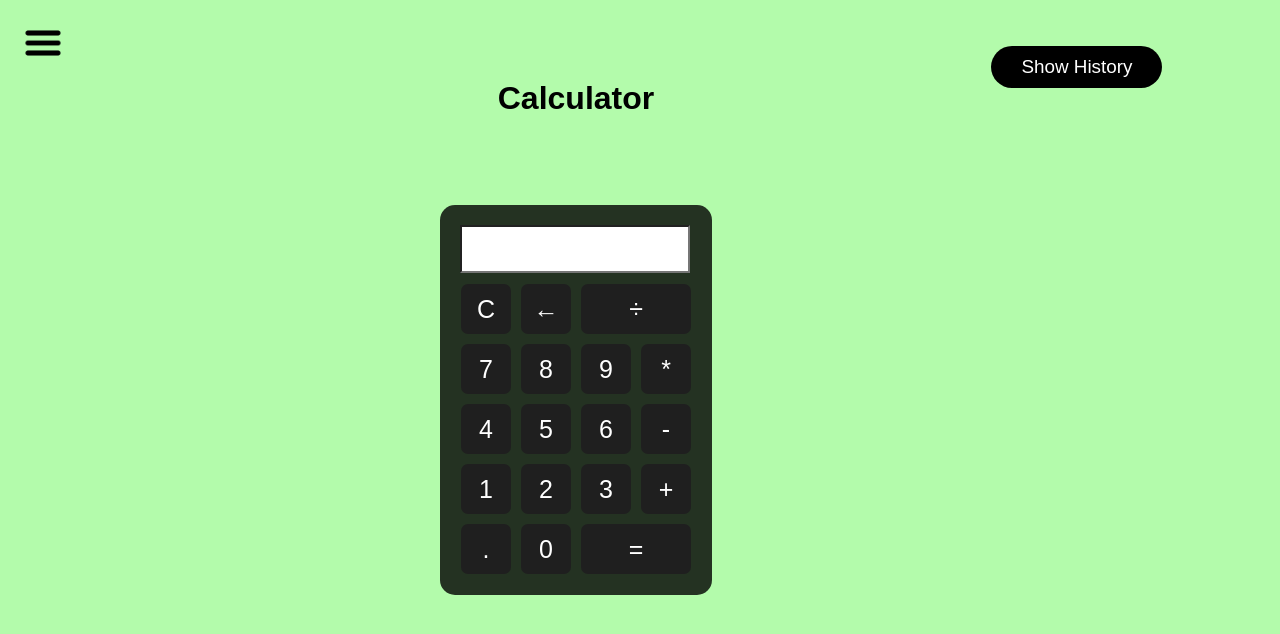
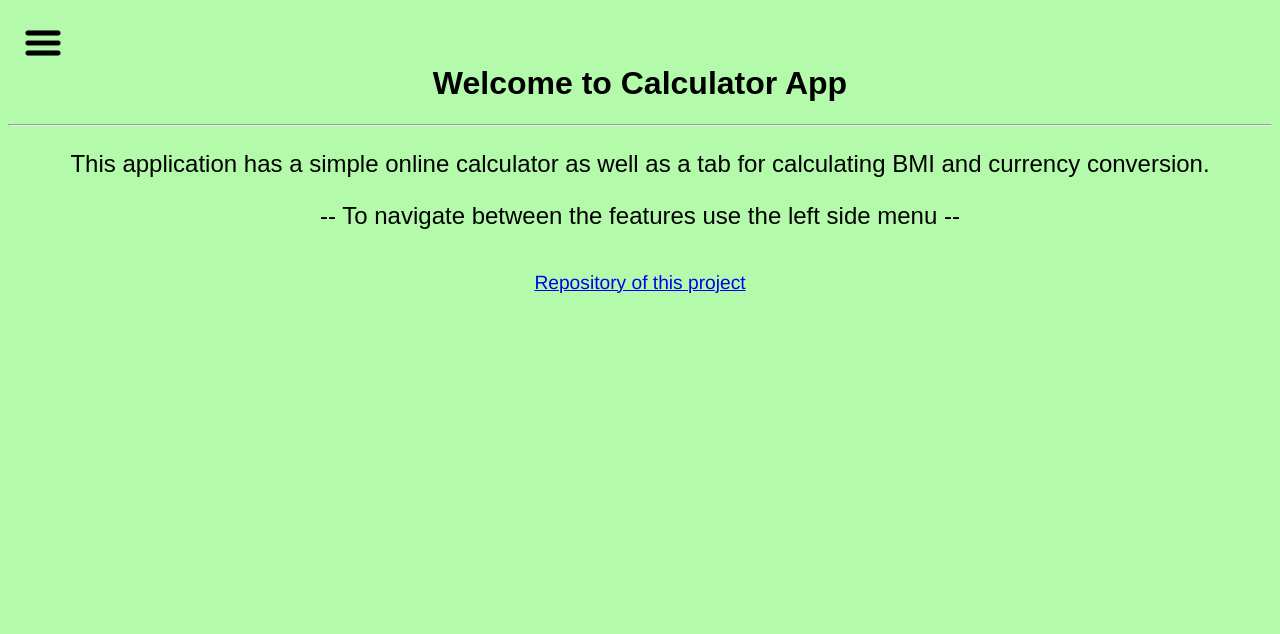
Before and after one commit to jtauanpm/calculator-app, an Angular app: page / in a window 1280 px wide. Shown: the top 634 px of the page. Built offline with nearby package versions, Linux system fonts and the light colour scheme.

Commit message:
navigation between components

```diff
--- a/src/app/app.component.html
+++ b/src/app/app.component.html
@@ -1,2 +1,3 @@
-<sidebar></sidebar>
+<sidebar (linkClicked)="changeMode($event)"></sidebar>
+<app-home *ngIf="mode == 'home'"></app-home>
 <app-calculator *ngIf="mode == 'calculator'"></app-calculator>
--- a/src/app/app.component.ts
+++ b/src/app/app.component.ts
@@ -1,4 +1,5 @@
 import { Component } from '@angular/core';
+import { EventManager } from '@angular/platform-browser';
 
 @Component({
   selector: 'app-root',
@@ -7,6 +8,9 @@ import { Component } from '@angular/core';
 })
 
 export class AppComponent {
-  public mode:String = 'calculator';
+  public mode:String = 'home';
 
+  changeMode(event:String){
+    this.mode = event;
+  }
 }
--- a/src/app/app.module.ts
+++ b/src/app/app.module.ts
@@ -4,12 +4,14 @@ import { BrowserModule } from '@angular/platform-browser';
 import { AppComponent } from './app.component';
 import { CalculatorComponent } from './calculator/calculator.component';
 import { SidebarComponent } from './sidebar/sidebar.component';
+import { HomeComponent } from './home/home.component';
 
 @NgModule({
   declarations: [
     AppComponent,
     CalculatorComponent,
-    SidebarComponent
+    SidebarComponent,
+    HomeComponent
   ],
   imports: [
     BrowserModule
--- a/src/app/calculator/calculator.component.css
+++ b/src/app/calculator/calculator.component.css
@@ -61,19 +61,18 @@ h1{
 
 #historic{
     margin-top: 1%;
-    background-color: rgba(0, 0, 0, 0.3);
+    background-color: rgba(0, 0, 0, 0.4);
     border-radius: 40px;
     height: 80%;
     width: 15%;
     position: fixed;
     right: 10%;
     padding-top: 0%;
-}
-
-#historic-list{
+    box-shadow: 3px 4px 14px 0px rgba(0, 0, 0, 0.39);
     font-size: 1.5em;
     font-style: italic;
 }
+
 
 #clear-btn{
     margin-top: 2.5%;
--- a/src/app/calculator/calculator.component.html
+++ b/src/app/calculator/calculator.component.html
@@ -1,4 +1,4 @@
-<h1>Calculator</h1>
+<h1>{{ title }}</h1>
 
 <div class="calc">
     <input [value]="field" type="text" readonly id="field">
@@ -34,15 +34,12 @@
     </table>
 </div>
 
-<div id="teste">
+
 <button id="btn-history" (click)="showHistory()">Show History</button>
 <div *ngIf="historic" id="historic" >
-        <div id="historic-list" >
     <button [disabled]="historicList.length === 0" class="button" id="clear-btn" (click)="cleanHistory()">Clear</button>
     <p class="center" *ngIf="historicList.length == 0"> <small>Nothing To Show</small></p>
     <ul>
         <li *ngFor="let historic of historicList">{{ historic.expression }} = {{historic.result}}</li>
     </ul>
 </div>
-    </div>
-</div>
--- a/src/app/calculator/calculator.component.ts
+++ b/src/app/calculator/calculator.component.ts
@@ -9,11 +9,12 @@ import { CalcRecord } from 'src/models/calc-record.model';
   styleUrls: ['./calculator.component.css']
 })
 export class CalculatorComponent implements OnInit {
+  public title: String = 'Calculator';
   public historic:boolean = false;
   public field:string = '';
   public null:string = 'empty';
   public historicList:CalcRecord[] = [];
-  public result:string = ''; // or any
+  public result:string = '';
   public clearConfirm:boolean = false;
 
   constructor(private calculateService:CalculateService) { this.load() }
--- /dev/null
+++ b/src/app/home/home.component.css
@@ -0,0 +1,8 @@
+p {
+    font-size: 1.5em;
+}
+
+small{
+    font-family: 'Franklin Gothic Medium', 'Arial Narrow', Arial, sans-serif;
+    font-size: 1.2em;
+}
--- /dev/null
+++ b/src/app/home/home.component.html
@@ -0,0 +1,10 @@
+<div class="center">
+    <br><br>
+    <h1>Welcome to Calculator App</h1>
+    <hr>
+
+    <p>This application has a simple online calculator as well as a tab for calculating BMI and currency conversion.<p>
+    <p>-- To navigate between the features use the left side menu --</p>
+    <br>
+    <a href="https://github.com/jtauanpm/calculator-app"> <small>Repository of this project</small></a>
+</div>
--- /dev/null
+++ b/src/app/home/home.component.ts
@@ -0,0 +1,15 @@
+import { Component, OnInit } from '@angular/core';
+
+@Component({
+  selector: 'app-home',
+  templateUrl: './home.component.html',
+  styleUrls: ['./home.component.css']
+})
+export class HomeComponent implements OnInit {
+
+  constructor() { }
+
+  ngOnInit(): void {
+  }
+
+}
--- a/src/app/sidebar/sidebar.component.html
+++ b/src/app/sidebar/sidebar.component.html
@@ -4,9 +4,9 @@
 </label>
 <nav>
     <ul>
-        <li> <a>Home</a> </li>
-        <li> <a>Calculator</a> </li>
-        <li> <a>link3</a> </li>
-        <li> <a>link4</a> </li>
+        <li><a (click)="functionLinkClicked('home')">Home</a></li>
+        <li><a (click)="functionLinkClicked('calculator')">Calculator</a></li>
+        <li><a>link3</a></li>
+        <li><a>link4</a></li>
     </ul>
 </nav>
--- a/src/app/sidebar/sidebar.component.ts
+++ b/src/app/sidebar/sidebar.component.ts
@@ -1,4 +1,4 @@
-import { Component, OnInit } from '@angular/core';
+import { Component, OnInit, EventEmitter, Output } from '@angular/core';
 
 @Component({
   selector: 'sidebar',
@@ -7,9 +7,14 @@ import { Component, OnInit } from '@angular/core';
 })
 export class SidebarComponent implements OnInit {
 
+  @Output() linkClicked = new EventEmitter();
+
+  functionLinkClicked(mode:string){
+    this.linkClicked.emit(mode);
+  }
+
   constructor() { }
 
-  ngOnInit(): void {
-  }
+  ngOnInit(): void { }
 
 }
```
Also changed, not shown: 1 other file (tests, documents, lock files or other folders). Lines whose indentation alone changed are shown as unchanged.
